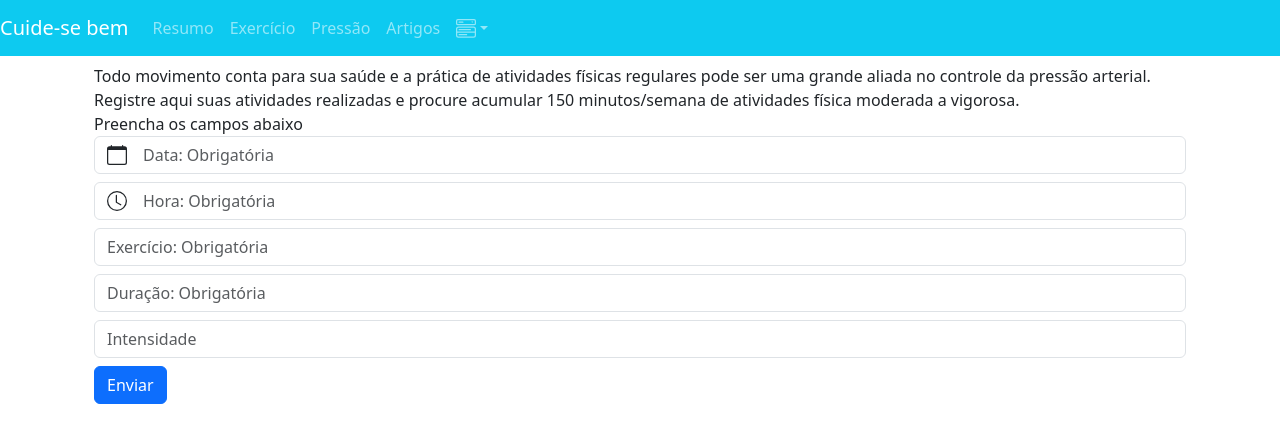
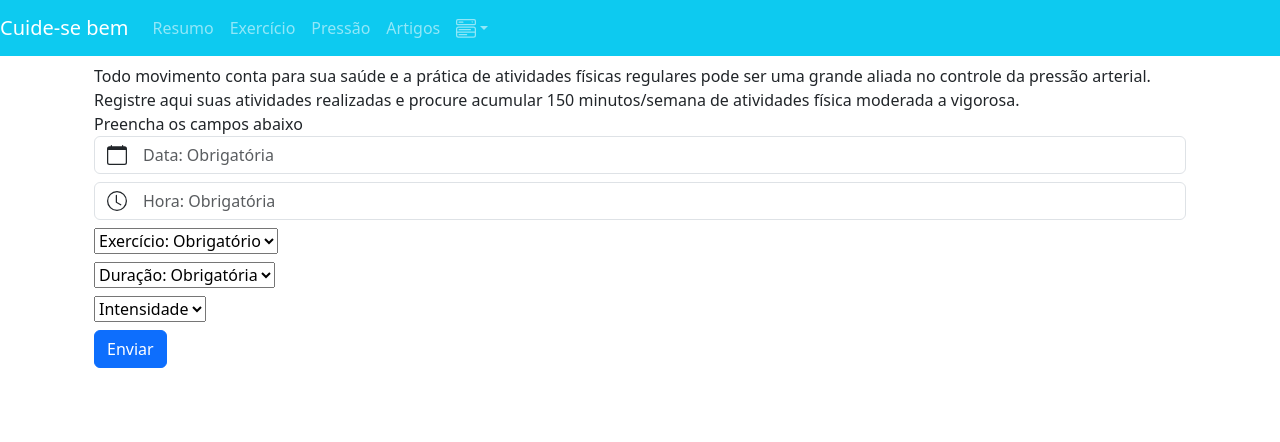
Before and after one commit to ranielisilveira/cuide-se-bem, a Vue app: page /exerciseForm in a window 1280 px wide. Shown: the top 442 px of the page. Built offline with nearby package versions, Linux system fonts and the light colour scheme.

Commit message:
Correct component bootstrap.vue

```diff
--- a/src/views/ExerciseForm.vue
+++ b/src/views/ExerciseForm.vue
@@ -22,48 +22,20 @@
     </div>
 
     <div class="container mt-2">
-      <b-form-input
-        list="input-list"
-        placeholder="Exercício: Obrigatória"
+      <b-form-select class="mb-6" v-model="selected" :options="optionsExercise">
+      </b-form-select>
+    </div>
+    <div class="container mt-2">
+      <b-form-select
         class="mb-6"
-        :options="optionsExercise"
-      ></b-form-input>
-      <b-form-datalist
-        placeholder="Exercício: Obrigatória"
-        class="mb-6"
-        id="input-list"
-        :options="optionsExercise"
-      ></b-form-datalist>
+        v-model="selected"
+        :options="optionsDurationExercise"
+      >
+      </b-form-select>
     </div>
-
     <div class="container mt-2">
-      <b-form-input
-        list="input-list"
-        placeholder="Duração: Obrigatória"
-        class="mb-6"
-        id="input-list"
-        :options="optionsDurationExercise"
-      ></b-form-input>
-      <b-form-datalist></b-form-datalist>
-    </div>
-
-    <!-- <div class="container mt-2">
-      <b-form-input list="input-list"></b-form-input>
-      <b-form-datalist
-        id="input-list"
-        :options="type"
-      ></b-form-datalist>
-    </div> -->
-
-    <div class="container mt-2">
-      <b-form-input
-        list="input-list"
-        id="input-list"
-        placeholder="Intensidade"
-        class="mb-6"
-        :options="intensity"
-      ></b-form-input>
-      <b-form-datalist></b-form-datalist>
+      <b-form-select class="mb-6" v-model="selected" :options="intensity">
+      </b-form-select>
     </div>
 
     <div class="container mt-2">
@@ -76,8 +48,34 @@
 export default {
   data() {
     return {
-      optionsExercise: ["Bicicleta", "Caminhada", "Corrida", "Musculação"],
-      optionsDurationExercise: ["30min", "1h", "1h:30min", "2h"],
+      selected: null,
+      optionsExercise: [
+        { text: "Exercício: Obrigatório", value: null },
+        { text: "Academia", value: "Academia" },
+        { text: "Corrida", value: "Corrida" },
+        { text: "Caminhada", value: "Caminhada" },
+        { text: "Dança", value: "Dança" },
+        { text: "Natação", value: "Natação" },
+        { text: "Piscina", value: "Piscina" },
+        { text: "Pulo", value: "Pulo" },
+        { text: "Remo", value: "Remo" },
+        { text: "Spinning", value: "Spinning" },
+        { text: "Stepping", value: "Stepping" },
+        { text: "Yoga", value: "Yoga" },
+      ],
+      optionsDurationExercise: [
+        { text: "Duração: Obrigatória", value: null },
+        { text: "30min", value: "30min" },
+        { text: "1 hora", value: "1 hora" },
+        { text: "1h:30min", value: "1h:30min" },
+        { text: "2 horas", value: "2 horas" },
+      ],
+      intensity: [
+        { text: "Intensidade", value: null },
+        { text: "Fácil", value: "easy" },
+        { text: "Médio", value: "medium" },
+        { text: "Difícil", value: "hard" },
+      ],
     };
   },
 };
```
